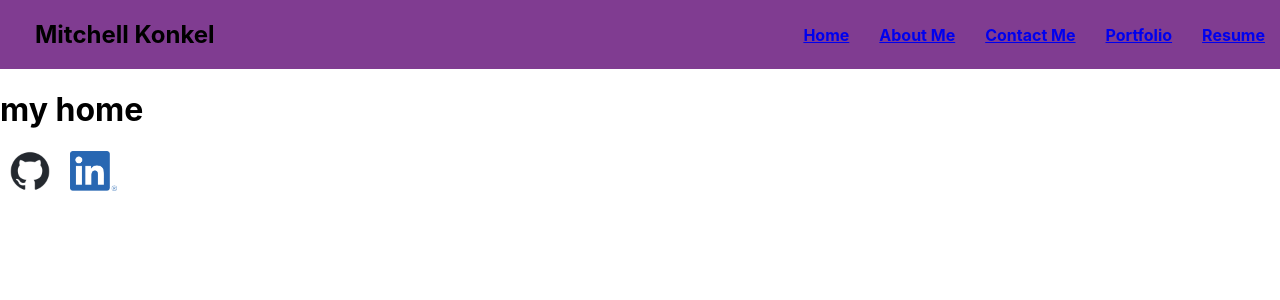
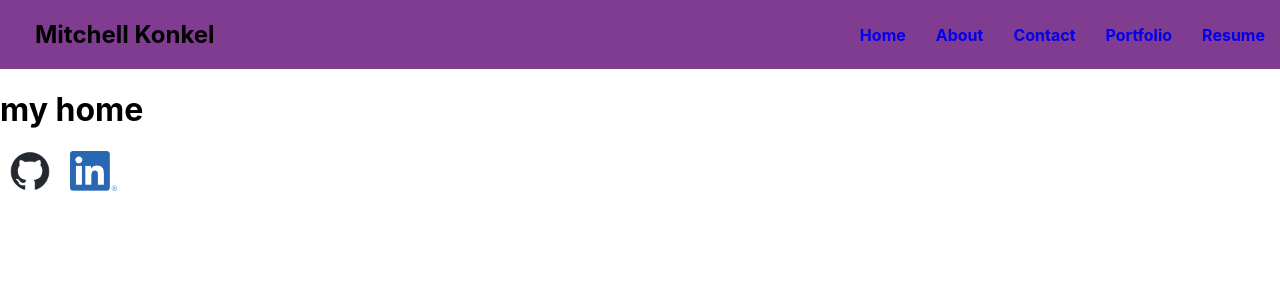
Before and after one commit to mjkonkel/portfolio-react, a React (Create React App) app: page / in a window 1280 px wide. Shown: the top 300 px of the page. Built offline with nearby package versions, Linux system fonts and the light colour scheme.

Commit message:
fixed nav styling

```diff
--- a/src/App.js
+++ b/src/App.js
@@ -12,7 +12,7 @@ import Resume from './components/Resume';
 
 function App() {
   return (
-    <Router basename={'/'}>
+    <Router>
       <div className="App">
         <NavBar />
         <Routes>
--- a/src/components/NavBar.css
+++ b/src/components/NavBar.css
@@ -15,20 +15,21 @@ nav {
     margin: 20px 35px;
   }
 
-
   .active {
     text-decoration: none;
     color: var(--five);
+    /* color: red; */
     transition-duration: 0.4s;
   }
 
   .nav-link {
     text-decoration: none;
-    color: black;
+    /* color: black; */
     transition-duration: 0.4s;
   }
 
   .nav-link:hover {
     text-decoration: none;
     color: var(--one);
+    /* color: green; */
   }
--- a/src/components/NavBar.js
+++ b/src/components/NavBar.js
@@ -1,28 +1,28 @@
 import './NavBar.css'
-import { Link } from 'react-router-dom';
+import { NavLink } from 'react-router-dom';
 
 export default function NavBar(props) {
     return (
         <nav>
             <div>
-            <h1>Mitchell Konkel</h1>
+                <h1>Mitchell Konkel</h1>
             </div>
             <div>
-            <Link to="/home">
-            <b>Home</b>
-            </Link>
-            <Link to="/about">
-            <b>About Me</b>
-            </Link>
-            <Link to="/contact">
-            <b>Contact Me</b>
-            </Link>
-            <Link to="/portfolio">
-            <b>Portfolio</b>
-            </Link>
-            <Link to="/resume">
-            <b>Resume</b>
-            </Link>
+                <NavLink to="/home" className="nav-link">
+                    <b>Home</b>
+                </NavLink>
+                <NavLink to="/about" className="nav-link">
+                    <b>About</b>
+                </NavLink>
+                <NavLink to="/contact" className="nav-link">
+                    <b>Contact</b>
+                </NavLink>
+                <NavLink to="/portfolio" className="nav-link">
+                    <b>Portfolio</b>
+                </NavLink>
+                <NavLink to="/resume" className="nav-link">
+                    <b>Resume</b>
+                </NavLink>
             </div>
         </nav>
     )
```
